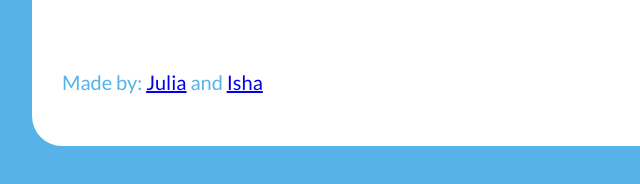
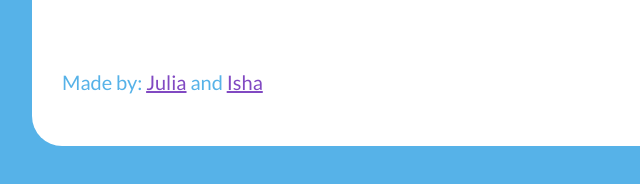
Before and after one commit to ishaaty/dosageCalcWeb, a website: page index.html in a window 1280 px wide. Shown: the part 504-688 px from the top of the page, 288-928 px from the left. Drawn offline with Linux system fonts and the light colour scheme.

Commit message:
added more spacing

```diff
--- a/style.css
+++ b/style.css
@@ -91,6 +91,7 @@ button:hover {
     border: none;
     font-size: 20px;
     font-style: italic;
+    padding-right: 30px;
 }
 
 #header {
@@ -151,3 +152,7 @@ footer {
     color: #56B2E8;
     font-size: 20px;
 }
+
+a {
+    color: #8149c2;
+}
```
